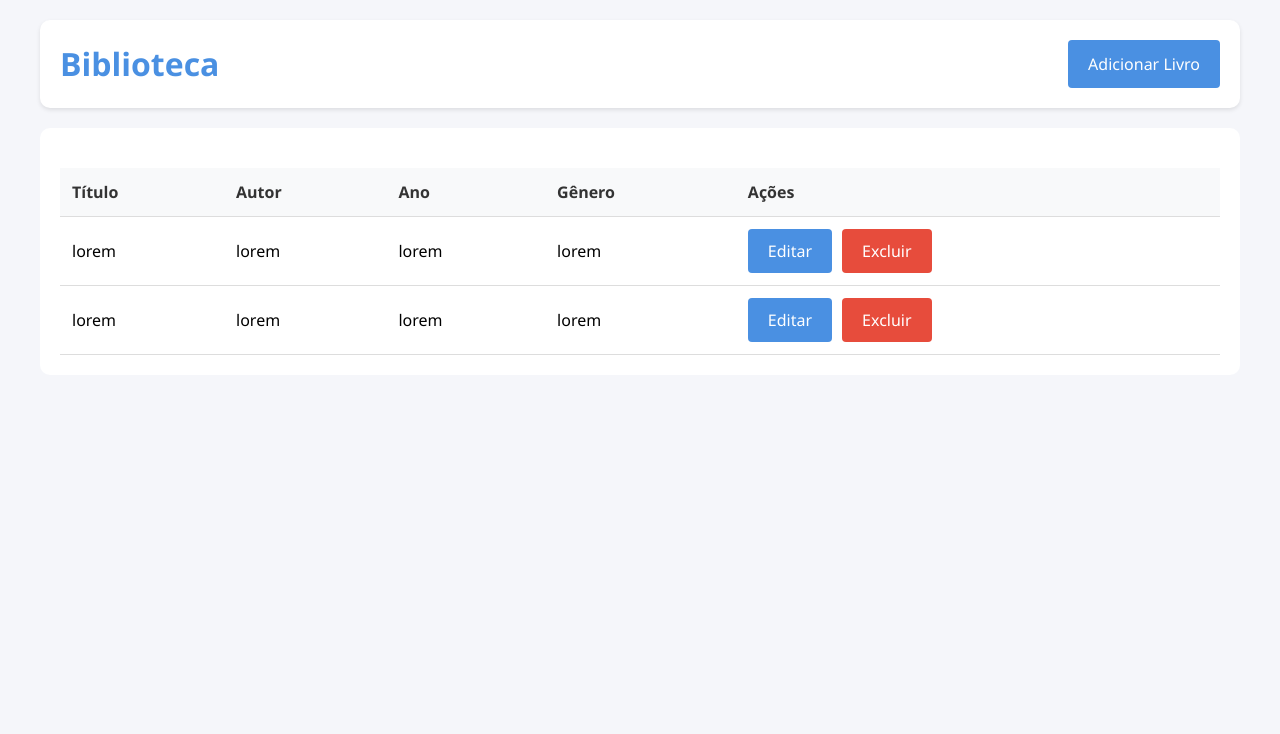
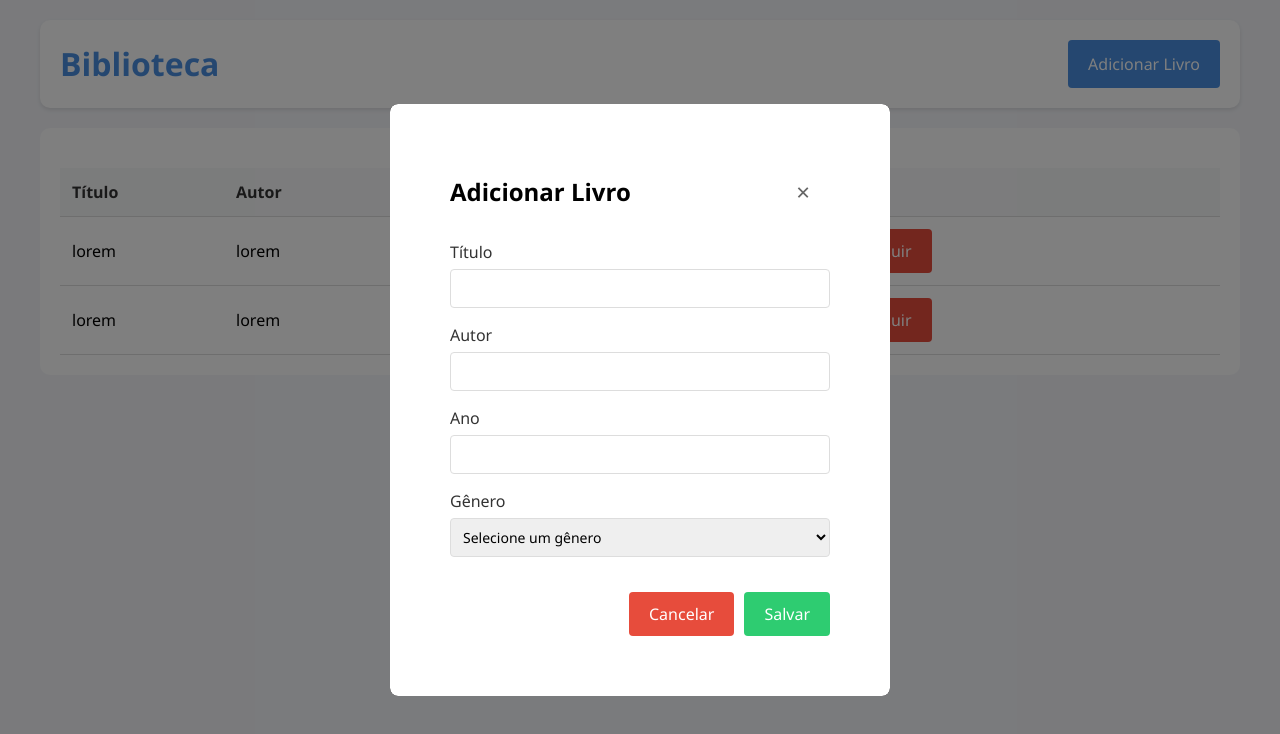
Before and after one commit to henrique-serra/library, a plain HTML site: page index.html in a window 1280 px wide. Both pictures are taken after a click on the button "Adicionar Livro". Drawn offline with Linux system fonts and the light colour scheme.

Commit message:
Finish layout

```diff
--- a/app.js
+++ b/app.js
@@ -1,4 +1,20 @@
 const myLibrary = [];
+
+const dialog = document.querySelector("dialog");
+const addBookBtn = document.querySelector(".add-book-btn");
+const closeButtons = document.querySelectorAll(".close-modal");
+
+// "Show the dialog" button opens the dialog modally
+addBookBtn.addEventListener("click", () => {
+  dialog.showModal();
+});
+
+// "Close" button closes the dialog
+closeButtons.forEach((btn) => {
+    btn.addEventListener("click", () => {
+        dialog.close();
+      });
+});
 
 function Book(){
 
--- a/index.html
+++ b/index.html
@@ -10,7 +10,7 @@
     <div class="container">
         <header>
             <h1>Biblioteca</h1>
-            <button class="btn-primary">Adicionar Livro</button>
+            <button class="btn-primary add-book-btn">Adicionar Livro</button>
         </header>
         <main>
             <table>
@@ -48,6 +48,49 @@
             </table>
         </main>
     </div>
+    <dialog>
+        <div class="modal-content">
+            <div class="modal-content">
+                <div class="modal-header">
+                    <h2 id="modalTitle">Adicionar Livro</h2>
+                    <button class="close-btn close-modal">&times;</button>
+                </div>
+                <form id="bookForm" method="dialog">
+                    <input type="hidden" id="bookId">
+                    <div class="form-group">
+                        <label for="title">Título</label>
+                        <input type="text" id="title" required>
+                    </div>
+                    <div class="form-group">
+                        <label for="author">Autor</label>
+                        <input type="text" id="author" required>
+                    </div>
+                    <div class="form-group">
+                        <label for="year">Ano</label>
+                        <input type="number" id="year" required>
+                    </div>
+                    <div class="form-group">
+                        <label for="genre">Gênero</label>
+                        <select id="genre" required>
+                            <option value="">Selecione um gênero</option>
+                            <option value="Ficção">Ficção</option>
+                            <option value="Não-Ficção">Não-Ficção</option>
+                            <option value="Romance">Romance</option>
+                            <option value="Fantasia">Fantasia</option>
+                            <option value="Científico">Científico</option>
+                            <option value="História">História</option>
+                            <option value="Biografia">Biografia</option>
+                            <option value="Outros">Outros</option>
+                        </select>
+                    </div>
+                    <div class="form-buttons">
+                        <button type="button" class="btn-danger close-modal">Cancelar</button>
+                        <button type="submit" class="btn-success">Salvar</button>
+                    </div>
+                </form>
+            </div>
+        </div>
+    </dialog>
     <script src="app.js"></script>
 </body>
 </html>
--- a/styles.css
+++ b/styles.css
@@ -136,3 +136,111 @@ button:hover {
   display: flex;
   gap: 10px;
 }
+
+dialog {
+  background-color: rgba(0,0,0,0.5);
+  align-items: center;
+  justify-content: center;
+  padding: 0;
+  border: none;
+  border-radius: 8px;
+  max-width: 500px;
+  width: 100%;
+  margin: auto;
+}
+
+dialog[open] {
+  animation: slide-up 0.5s ease-out;
+}
+
+@keyframes slide-up {
+  from {
+      transform: translateY(10px);
+      opacity: 0;
+  }
+  to {
+      transform: translateY(0);
+      opacity: 1;
+  }
+}
+
+dialog.active {
+  display: flex;
+}
+
+dialog::backdrop {
+  background-color: rgba(0,0,0,0.5);
+}
+
+.modal-content {
+  background: white;
+  padding: 30px;
+  border-radius: 8px;
+  width: 100%;
+  max-width: 500px;
+}
+
+.modal-header {
+  display: flex;
+  justify-content: space-between;
+  align-items: center;
+  margin-bottom: 20px;
+}
+
+.close-btn {
+  background: none;
+  border: none;
+  font-size: 24px;
+  cursor: pointer;
+  color: #666;
+}
+
+form {
+  display: flex;
+  flex-direction: column;
+  gap: 15px;
+}
+
+.form-group {
+  display: flex;
+  flex-direction: column;
+  gap: 5px;
+}
+
+label {
+  font-weight: 500;
+  color: #333;
+}
+
+input, select {
+  padding: 8px;
+  border: 1px solid #ddd;
+  border-radius: 4px;
+  font-size: 14px;
+}
+
+.form-buttons {
+  display: flex;
+  justify-content: flex-end;
+  gap: 10px;
+  margin-top: 20px;
+}
+
+@media (max-width: 768px) {
+  .container {
+      padding: 10px;
+  }
+
+  table {
+      display: block;
+      overflow-x: auto;
+  }
+
+  .actions {
+      flex-direction: column;
+  }
+
+  .actions button {
+      width: 100%;
+  }
+}
```
